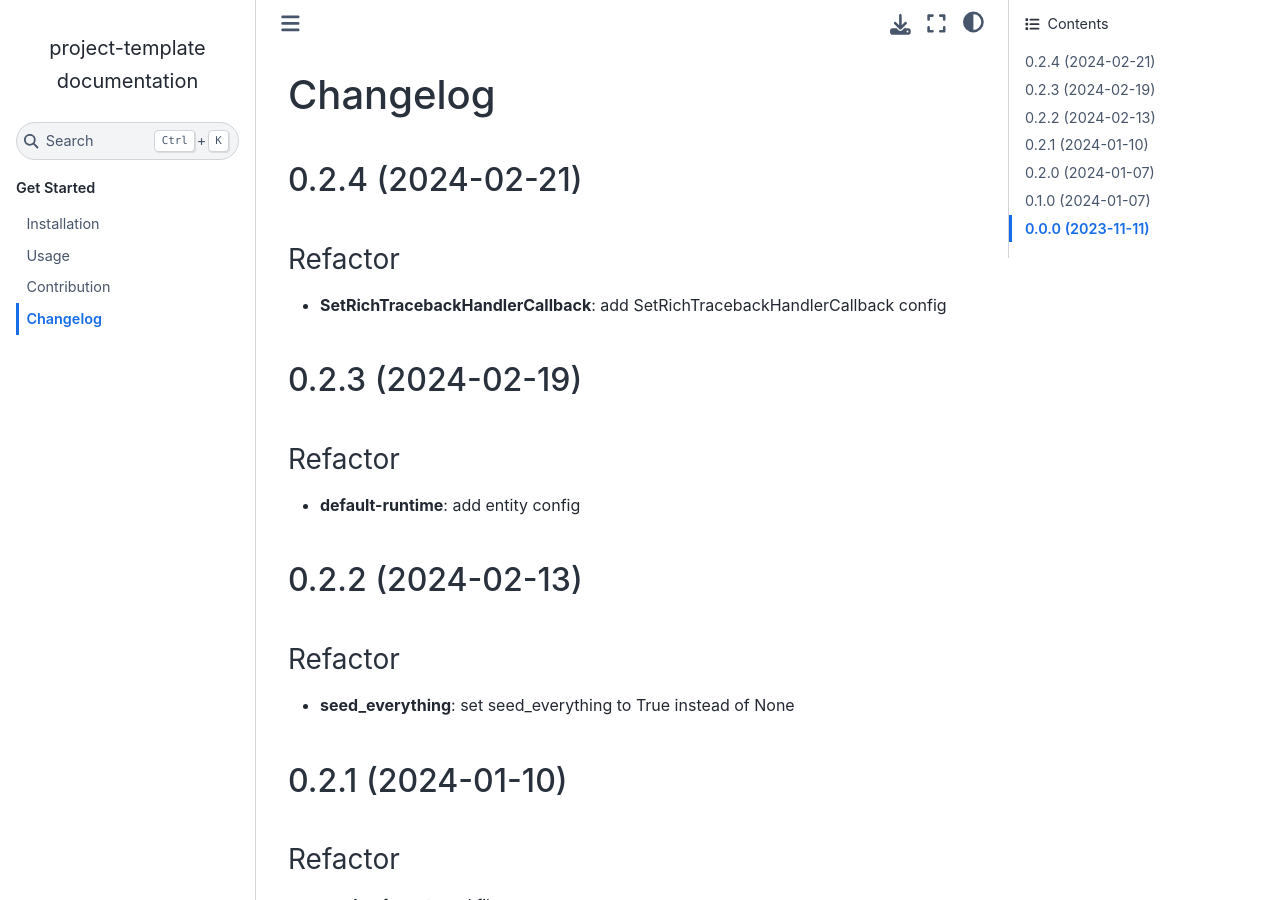
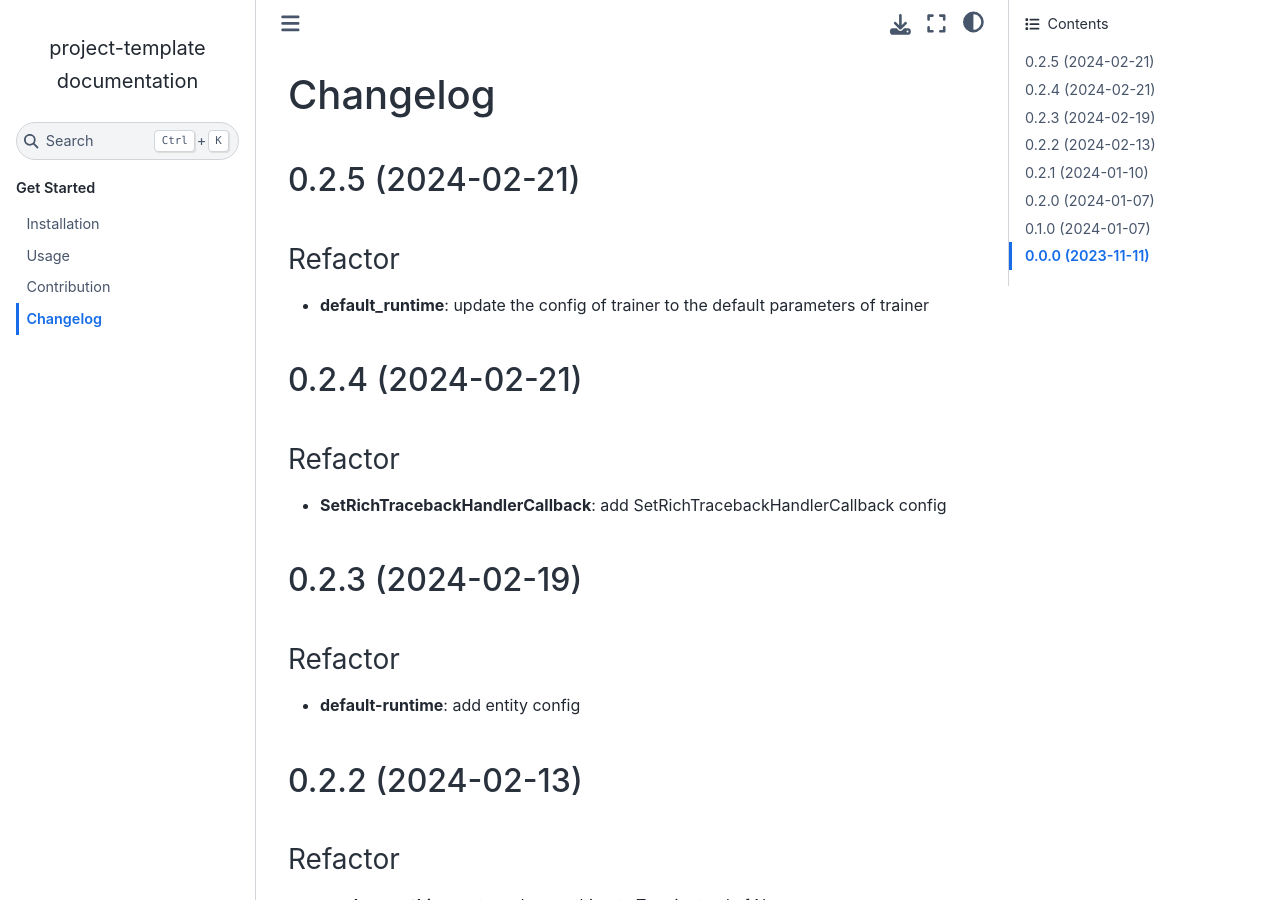
Before and after one commit to shenmishajing/project_template, a Sphinx documentation site: the page built from docs/get_started/changelog.md, in a window 1280 px wide and 900 px high. Built offline with Sphinx 7.4.7 and the Sphinx Book theme 1.1.4, drawn with Linux system fonts in a browser that asks for light colours; pages that are not in the unit, such as notebooks, are missing from menus.

Commit message:
bump: version 0.2.4 → 0.2.5

```diff
--- a/docs/get_started/changelog.md
+++ b/docs/get_started/changelog.md
@@ -1,4 +1,10 @@
 # Changelog
+
+## 0.2.5 (2024-02-21)
+
+### Refactor
+
+- **default_runtime**: update the config of trainer to the default parameters of trainer
 
 ## 0.2.4 (2024-02-21)
 
```
